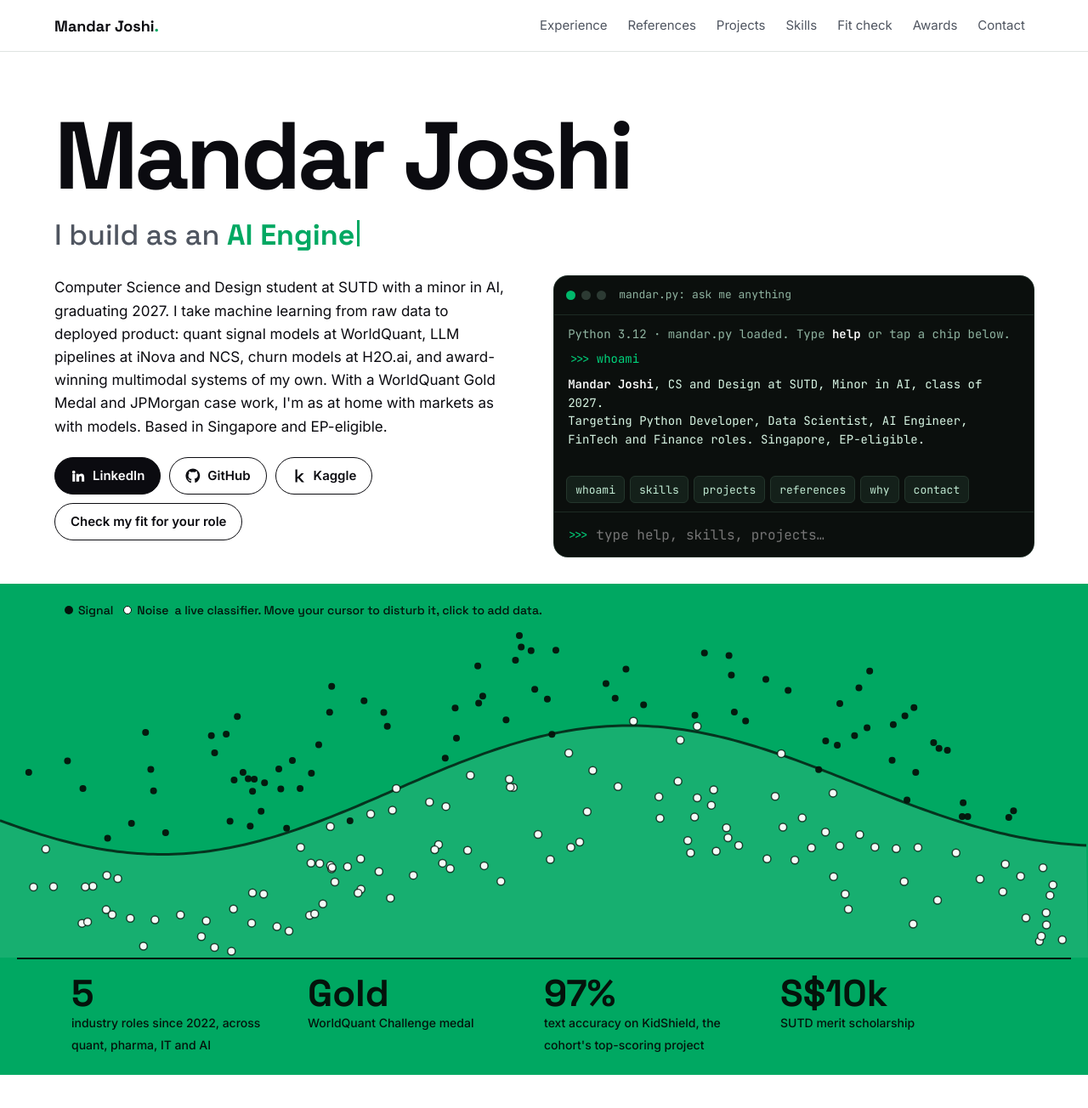
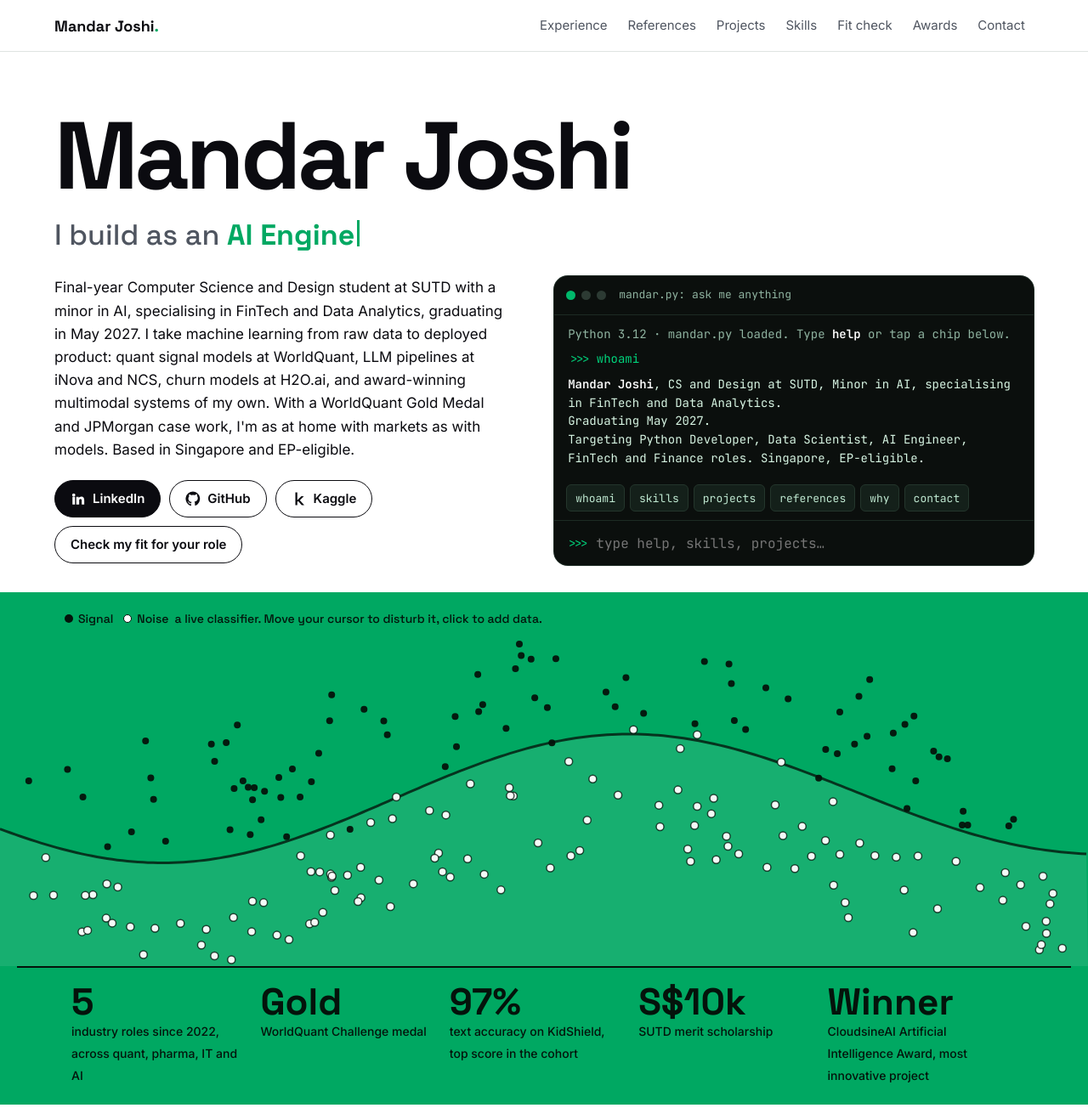
Before and after one commit to MandarSJosh/MandarSJosh.github.io, a plain HTML site: page index.html in a window 1280 px wide. Shown: the top 1304 px of the page at 85% size. Drawn offline with Linux system fonts and the light colour scheme.

Commit message:
Update index.html

```diff
--- a/index.html
+++ b/index.html
@@ -203,7 +203,7 @@ footer .fine{margin-top:48px;padding-top:18px;border-top:1px solid color-mix(in
   <div class="role" aria-live="polite">I build as <span id="art">a</span> <b id="rt">Data Scientist</b><span class="cur"></span></div>
   <div class="intro">
     <div>
-      <p>Computer Science and Design student at SUTD with a minor in AI, graduating 2027. I take machine learning from raw data to deployed product: quant signal models at WorldQuant, LLM pipelines at iNova and NCS, churn models at H2O.ai, and award-winning multimodal systems of my own. With a WorldQuant Gold Medal and JPMorgan case work, I'm as at home with markets as with models. Based in Singapore and EP-eligible.</p>
+      <p>Final-year Computer Science and Design student at SUTD with a minor in AI, specialising in FinTech and Data Analytics, graduating in May 2027. I take machine learning from raw data to deployed product: quant signal models at WorldQuant, LLM pipelines at iNova and NCS, churn models at H2O.ai, and award-winning multimodal systems of my own. With a WorldQuant Gold Medal and JPMorgan case work, I'm as at home with markets as with models. Based in Singapore and EP-eligible.</p>
       <div class="cta">
         <a class="btn p" href="https://www.linkedin.com/in/mandarjoshi23/" target="_blank" rel="noopener"><svg viewBox="0 0 24 24" fill="currentColor"><path d="M4.98 3.5a2.5 2.5 0 1 1 0 5 2.5 2.5 0 0 1 0-5zM3 9h4v12H3zM9 9h3.8v1.7h.1c.5-1 1.8-2 3.8-2 4 0 4.8 2.6 4.8 6V21h-4v-5.6c0-1.3 0-3-1.9-3s-2.1 1.4-2.1 2.9V21H9z"/></svg>LinkedIn</a>
         <a class="btn" href="https://github.com/MandarSJosh" target="_blank" rel="noopener"><svg viewBox="0 0 24 24" fill="currentColor"><path d="M12 .5a11.5 11.5 0 0 0-3.6 22.4c.6.1.8-.3.8-.6v-2c-3.2.7-3.9-1.5-3.9-1.5-.5-1.3-1.3-1.7-1.3-1.7-1-.7.1-.7.1-.7 1.2.1 1.8 1.2 1.8 1.2 1 1.8 2.8 1.3 3.5 1 .1-.8.4-1.3.7-1.6-2.6-.3-5.3-1.3-5.3-5.7 0-1.3.5-2.3 1.2-3.1-.1-.3-.5-1.5.1-3.1 0 0 1-.3 3.2 1.2a11 11 0 0 1 5.8 0C17.3 4.3 18.3 4.6 18.3 4.6c.6 1.6.2 2.8.1 3.1.8.8 1.2 1.8 1.2 3.1 0 4.4-2.7 5.4-5.3 5.7.4.4.8 1.1.8 2.2v3.3c0 .3.2.7.8.6A11.5 11.5 0 0 0 12 .5z"/></svg>GitHub</a>
@@ -227,8 +227,9 @@ footer .fine{margin-top:48px;padding-top:18px;border-top:1px solid color-mix(in
   <div class="stats wrap">
     <div><b>5</b><span>industry roles since 2022, across quant, pharma, IT and AI</span></div>
     <div><b>Gold</b><span>WorldQuant Challenge medal</span></div>
-    <div><b>97%</b><span>text accuracy on KidShield, the cohort's top-scoring project</span></div>
+    <div><b>97%</b><span>text accuracy on KidShield, top score in the cohort</span></div>
     <div><b>S$10k</b><span>SUTD merit scholarship</span></div>
+    <div><b>Winner</b><span>CloudsineAI Artificial Intelligence Award, most innovative project</span></div>
   </div>
 </section>
 
@@ -280,7 +281,7 @@ footer .fine{margin-top:48px;padding-top:18px;border-top:1px solid color-mix(in
 <section id="awards" class="band sec"><div class="wrap two">
   <div><h2>Awards and certifications</h2><ul class="aw" id="aw"></ul></div>
   <div class="edu"><h2>Education</h2>
-    <div class="item" style="margin-top:24px"><h3>Singapore University of Technology and Design</h3><p>B.Eng. Computer Science and Design, Minor in Artificial Intelligence</p><small>2023 to May 2027 (expected) · SUTD Special Award scholarship</small>
+    <div class="item" style="margin-top:24px"><h3>Singapore University of Technology and Design</h3><p>B.Eng. Computer Science and Design, Minor in Artificial Intelligence. Specialising in FinTech and Data Analytics.</p><small>2023 to May 2027 (expected) · SUTD Special Award scholarship</small>
       <p style="font-size:15px;margin-top:10px">Coursework: Machine Learning, Computational Data Science, Probability and Statistics, Natural Language Processing, Artificial Intelligence, Algorithm Design and Analysis.</p></div>
     <div class="item"><h3>Overseas Family School</h3><p>International Baccalaureate Diploma</p><small>2016 to 2023</small></div>
     <div class="item"><h3>Beyond the code</h3><p style="font-size:15px">SUTD AI Interest Group and Chess Club. ITS Surabaya exchange in probabilistic modelling (2023). Kyoto sustainability trip (2026). Award-winning guitarist and 1500m swimmer. Ardent football fan who also follows F1, basketball and cricket.</p></div>
@@ -376,7 +377,7 @@ const out=$('out'),cmd=$('cmd'),hist=[];let hi=0;
 const L=(u,t)=>`<a href="${u}" target="_blank" rel="noopener">${t}</a>`;
 const C={
  help:()=>`Commands: <b>whoami</b>, <b>skills</b>, <b>experience</b>, <b>references</b>, <b>projects</b>, <b>awards</b>, <b>education</b>, <b>why</b>, <b>contact</b>, <b>clear</b>. Python style works too: <b>mandar.skills()</b>`,
- whoami:()=>`<b>Mandar Joshi</b>, CS and Design at SUTD, Minor in AI, class of 2027.\nTargeting Python Developer, Data Scientist, AI Engineer, FinTech and Finance roles. Singapore, EP-eligible.`,
+ whoami:()=>`<b>Mandar Joshi</b>, CS and Design at SUTD, Minor in AI, specialising in FinTech and Data Analytics.\nGraduating May 2027.\nTargeting Python Developer, Data Scientist, AI Engineer, FinTech and Finance roles. Singapore, EP-eligible.`,
  skills:()=>sk.map(g=>`<b>${g[0]}</b>: ${g[1].join(', ')}`).join('\n'),
  experience:()=>jobs.map(j=>`<b>${j.co}</b>, ${j.r} <span class="d">(${j.d})</span>`).join('\n'),
  projects:()=>feat.concat(more).map(f=>`<b>${f.n}</b>${f.m?` <span class="d">${f.m[0][0]} ${f.m[0][1]}</span>`:''}${f.l&&f.l[0]?' '+L(f.l[0][1],'↗'):''}${Array.isArray(f.a)?' '+L(f.a[1],'↗'):''}`).join('\n'),
```
